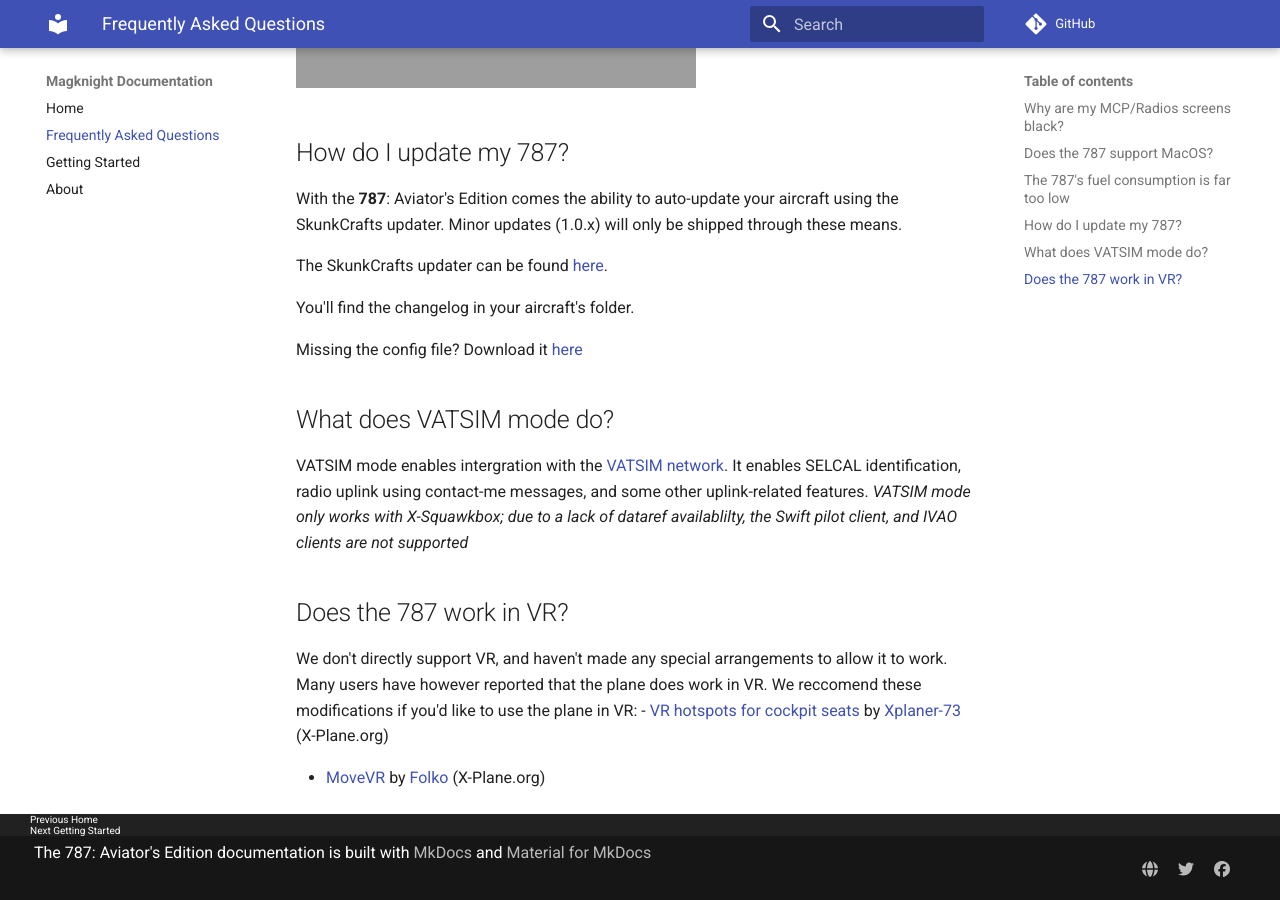
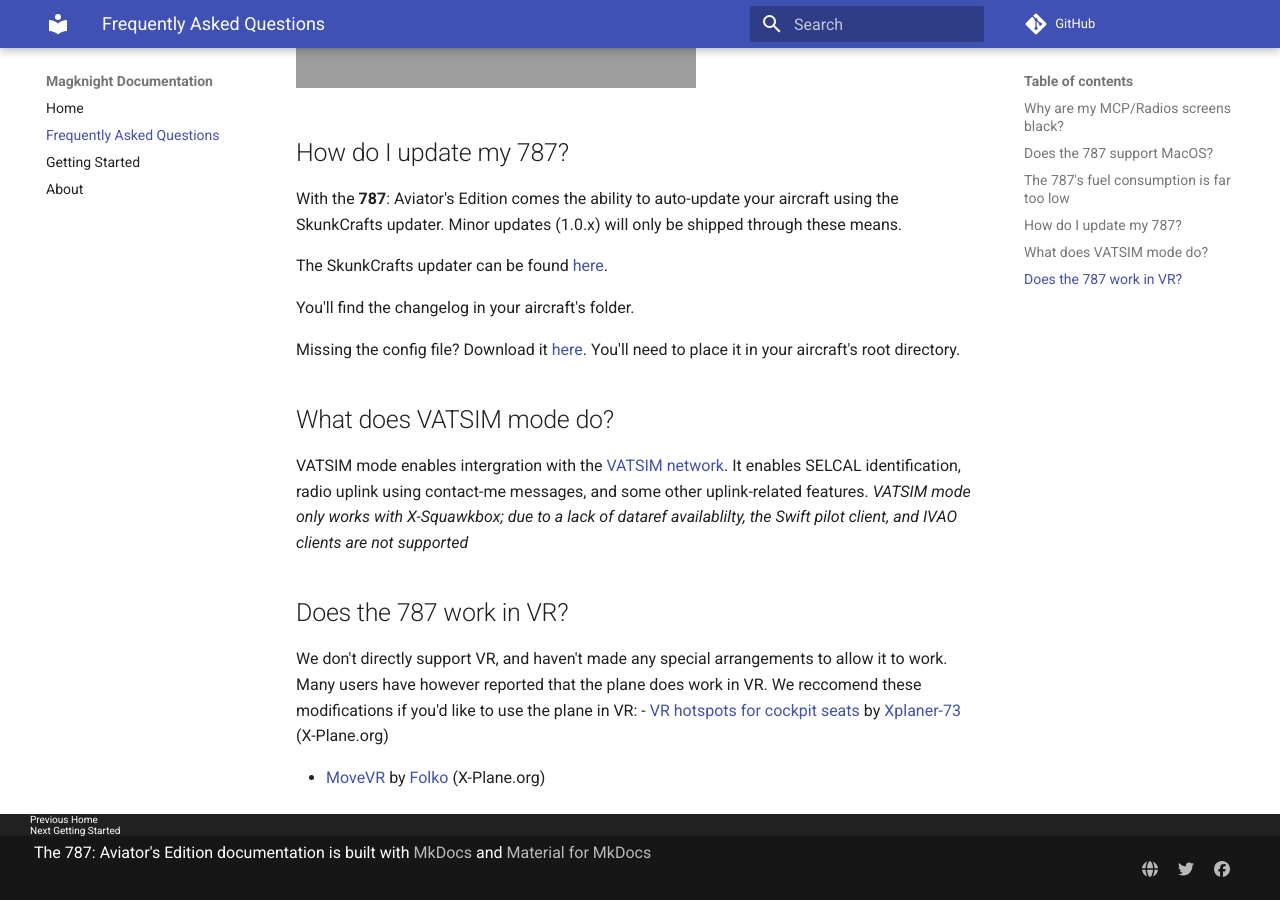
Before and after one commit to magknight/aviatorsDocs, an MkDocs documentation site: the page built from docs/faq.md, in a window 1280 px wide and 900 px high, scrolled down 913 px. Built offline with MkDocs 1.6.1 and Material for MkDocs 9.7.7, drawn with Linux system fonts in a browser that asks for light colours; comment, search, counter and statistics services are not loaded.

Commit message:
Update faq.md

```diff
--- a/docs/faq.md
+++ b/docs/faq.md
@@ -23,7 +23,7 @@
 
 You'll find the changelog in your aircraft's folder.
 
-Missing the config file? Download it [here](https://magknight.org/downloads/skunkcrafts_updater.zip)
+Missing the config file? Download it [here](https://docs.magknight.org/img/skunkcrafts_updater.zip). You'll need to place it in your aircraft's root directory.
 
 ## What does VATSIM mode do?
 VATSIM mode enables intergration with the [VATSIM network](https://vatsim.net). It enables SELCAL identification, radio uplink using contact-me messages, and some other uplink-related features. *VATSIM mode only works with X-Squawkbox; due to a lack of dataref availablilty, the Swift pilot client, and IVAO clients are not supported*
```
